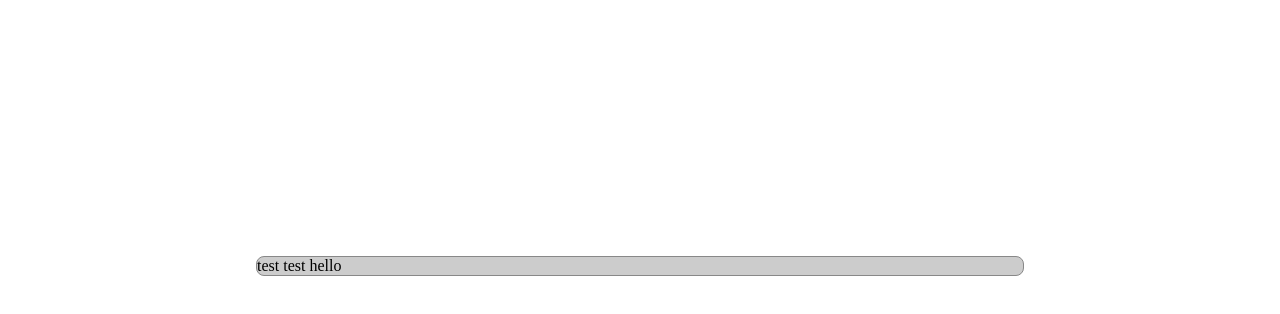
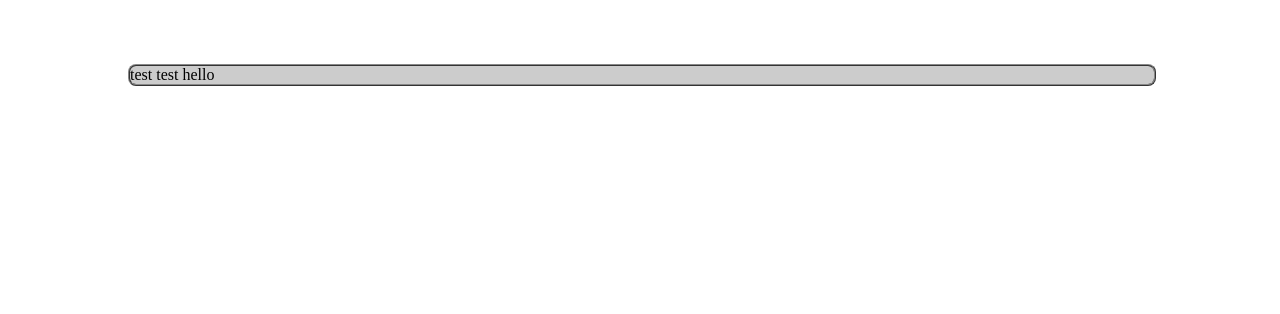
Before and after one commit to RadicalSpace/srhspolisci, a plain HTML site: page index.html in a window 1280 px wide. Drawn offline with Linux system fonts and the light colour scheme.

Commit message:
fix content

```diff
--- a/style.css
+++ b/style.css
@@ -5,6 +5,9 @@ body{
 #content{
     background-color: #cccccc;
     border-radius: 8px;
-    border: 1px ridge #888888;
-    margin:20%
+    border: 2px ridge #888888;
+    width:80%;
+    margin-left:10%;
+    margin-top:5%;
+    margin-bottom: 5%;
 }
```
